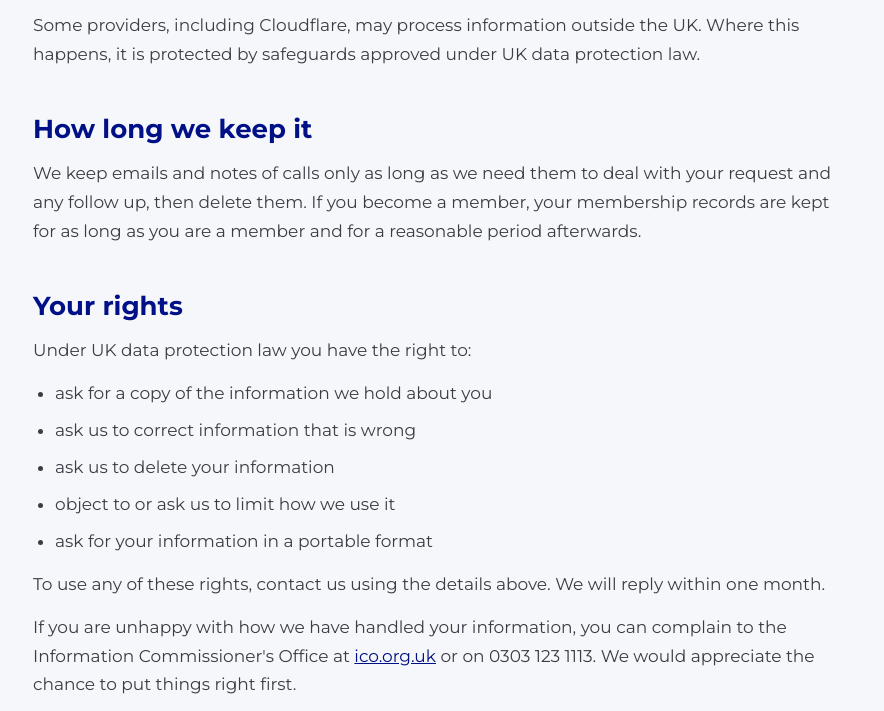
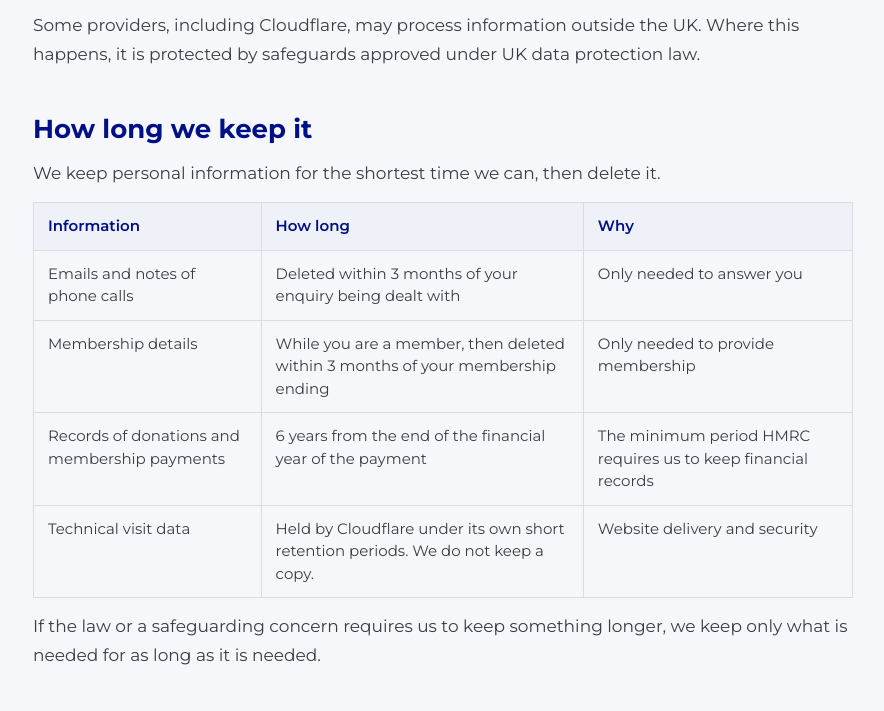
Before and after one commit to Drayyblacc/ImacUkWebsite, a plain HTML site: page privacy-policy.html in a window 1280 px wide. Shown: the part 2879-3590 px from the top of the page, without its empty margins (197-1081 px from the left). Drawn offline with Linux system fonts and the light colour scheme.

Commit message:
Minimum data retention periods

```diff
--- a/privacy-policy.html
+++ b/privacy-policy.html
@@ -135,7 +135,7 @@
 <section><h2>Why we use it and our legal basis</h2><div class="tbl"><table><thead><tr><th>What</th><th>Why</th><th>Legal basis (UK GDPR)</th></tr></thead><tbody><tr><td>Emails and phone calls you send us</td><td>To reply and help with your request</td><td>Legitimate interests in responding to people who contact us, or steps you ask us to take before membership</td></tr><tr><td>Technical visit data processed by Cloudflare</td><td>To deliver the website and keep it secure</td><td>Legitimate interests in running a secure website</td></tr></tbody></table></div></section>
 <section><h2>Services you choose to use</h2><p>Some parts of this website connect you to other organisations. They only receive information about you if you choose to use them, and their own privacy policies apply.</p><ul><li><strong>YouTube:</strong> videos on the home page load from YouTube only when you press play. We use the YouTube privacy enhanced mode.</li><li><strong>Google Maps:</strong> the map on the Contact page loads from Google only when you press Show map.</li><li><strong>PayPal:</strong> the Give Today buttons take you to PayPal to make a donation. PayPal handles your payment details. We receive the information PayPal shares with us about your donation.</li><li><strong>Zeffy:</strong> membership sign up takes place on Zeffy. We receive the information you give on the membership form.</li><li><strong>Amazon and other IMAC websites:</strong> links to books on Amazon and to IMAC national websites open those sites, which have their own policies.</li></ul></section>
 <section><h2>Who we share it with</h2><p>We only share personal information with service providers who help us run IMAC UK, such as our website host and email provider, and only so they can provide that service. We will share information if the law requires it, or to protect someone at risk in line with our <a href="/safeguarding">Safeguarding Policy</a>.</p><p>Some providers, including Cloudflare, may process information outside the UK. Where this happens, it is protected by safeguards approved under UK data protection law.</p></section>
-<section><h2>How long we keep it</h2><p>We keep emails and notes of calls only as long as we need them to deal with your request and any follow up, then delete them. If you become a member, your membership records are kept for as long as you are a member and for a reasonable period afterwards.</p></section>
+<section><h2>How long we keep it</h2><p>We keep personal information for the shortest time we can, then delete it.</p><div class="tbl"><table><thead><tr><th>Information</th><th>How long</th><th>Why</th></tr></thead><tbody><tr><td>Emails and notes of phone calls</td><td>Deleted within 3 months of your enquiry being dealt with</td><td>Only needed to answer you</td></tr><tr><td>Membership details</td><td>While you are a member, then deleted within 3 months of your membership ending</td><td>Only needed to provide membership</td></tr><tr><td>Records of donations and membership payments</td><td>6 years from the end of the financial year of the payment</td><td>The minimum period HMRC requires us to keep financial records</td></tr><tr><td>Technical visit data</td><td>Held by Cloudflare under its own short retention periods. We do not keep a copy.</td><td>Website delivery and security</td></tr></tbody></table></div><p>If the law or a safeguarding concern requires us to keep something longer, we keep only what is needed for as long as it is needed.</p></section>
 <section><h2>Your rights</h2><p>Under UK data protection law you have the right to:</p><ul><li>ask for a copy of the information we hold about you</li><li>ask us to correct information that is wrong</li><li>ask us to delete your information</li><li>object to or ask us to limit how we use it</li><li>ask for your information in a portable format</li></ul><p>To use any of these rights, contact us using the details above. We will reply within one month.</p><p>If you are unhappy with how we have handled your information, you can complain to the Information Commissioner's Office at <a href="https://ico.org.uk/make-a-complaint/" rel="noopener">ico.org.uk</a> or on 0303 123 1113. We would appreciate the chance to put things right first.</p></section>
 <section><h2>Changes to this policy</h2><p>If we change how the website handles personal information, for example by adding a contact form or a mailing list, we will update this page and the date at the top.</p></section>
 </div>
```
Also changed, not shown: 1 other file.
